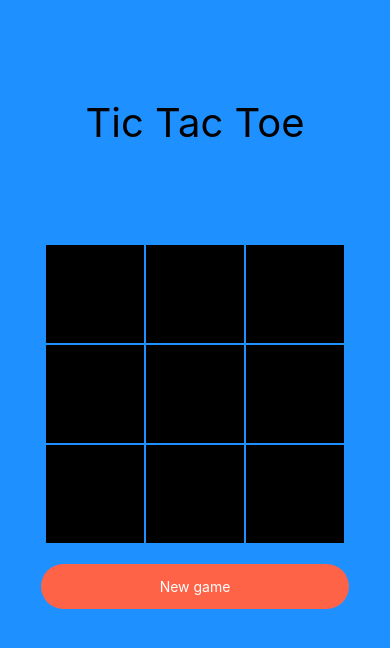
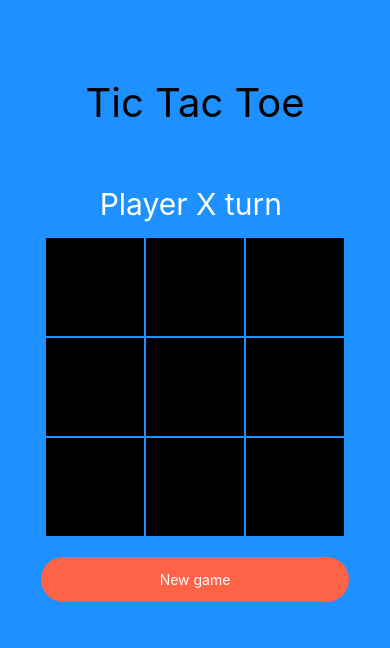
Before and after one commit to mohamed2m2018/tic_tac_toe, a React Native app: screen / in a window 390 px wide. Shown: the top 648 px of the page. Built offline with nearby package versions, Linux system fonts and the light colour scheme.

Commit message:
Handling player turn text

```diff
--- a/App.tsx
+++ b/App.tsx
@@ -26,6 +26,7 @@ const styles = StyleSheet.create({
   header: {
     fontSize: 40,
     alignSelf: 'center',
-    marginVertical: '25%',
+    marginTop: '20%',
+    marginBottom: '15%',
   },
 });
--- a/src/components/GameBoard/index.tsx
+++ b/src/components/GameBoard/index.tsx
@@ -10,12 +10,14 @@ const GameBoard = () => {
     board = [],
     winner,
     setWinner,
+    latestValue,
     deleteEverything,
   } = useBoardStore(state => ({
     board: state.board,
     winner: state.winner,
     setWinner: state.setWinner,
     deleteEverything: state.deleteEverything,
+    latestValue: state.latestValue,
   }));
 
   useEffect(() => {
@@ -25,9 +27,12 @@ const GameBoard = () => {
     }
   }, [board, setWinner, winner]);
 
+  const turn = latestValue === 'X' ? 'O' : 'X';
+
   return (
     <>
       <View style={styles.container}>
+        <Text style={styles.turn}>{!winner && `Player ${turn} turn`} </Text>
         {board?.map((item, index) => (
           <Row key={index} index={index} />
         ))}
--- a/src/components/GameBoard/styles.ts
+++ b/src/components/GameBoard/styles.ts
@@ -5,6 +5,11 @@ const styles = StyleSheet.create({
     marginTop: 20,
     fontSize: 30,
     color: colors?.white,
+  },
+  turn: {
+    fontSize: 30,
+    color: colors?.white,
+    marginBottom: 15,
   },
   container: {
     marginBottom: 20,
--- a/src/store/index.tsx
+++ b/src/store/index.tsx
@@ -26,12 +26,12 @@ interface boardState {
 const useBoardStore = create<boardState>(set => ({
   board: createBoard(),
   setBoard: (board: Board) => set({board}),
-  latestValue: '',
+  latestValue: 'O',
   setLatestValue: (latestValue: string) => set({latestValue}),
   winner: '',
   setWinner: (winner: string) => set({winner}),
   deleteEverything: () =>
-    set({board: createBoard(), latestValue: '', winner: ''}, false),
+    set({board: createBoard(), latestValue: 'O', winner: ''}, false),
 }));
 
 export default useBoardStore;
```
